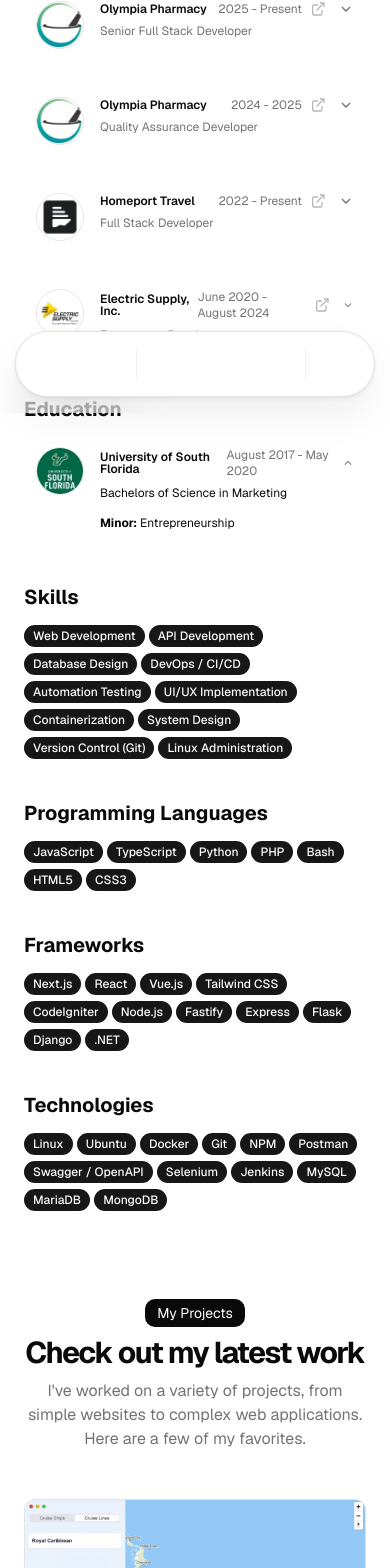
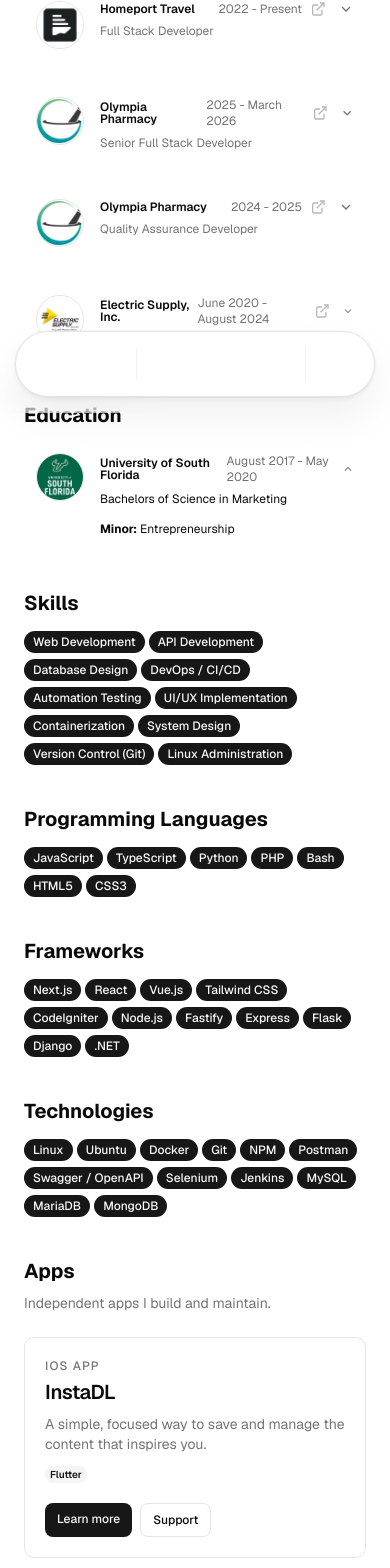
Before and after one commit to george-garzon/portfolio-next-js, a Next.js app in the folder ui/: page / in a window 390 px wide. Shown: the part 431-1999 px from the top of the page. Built offline with nearby package versions, Linux system fonts and the light colour scheme; some icons are missing.

Commit message:
August 2026 Update with Codex

```diff
--- /dev/null
+++ b/ui/app/apps/instadl/landing/page.tsx
@@ -0,0 +1,42 @@
+import type { Metadata } from "next";
+import Link from "next/link";
+
+export const metadata: Metadata = {
+    title: "Instadl | Save what inspires you",
+    description: "Meet Instadl, a simple and focused way to save and manage inspiring content.",
+};
+
+export default function InstadlLandingPage() {
+    return (
+        <div className="space-y-16 pb-20">
+            <section className="space-y-6 py-10 sm:py-16">
+                <p className="text-sm font-medium uppercase tracking-[0.2em] text-muted-foreground">Instadl for iOS</p>
+                <h1 className="max-w-xl text-5xl font-bold tracking-tighter sm:text-7xl">
+                    Save what inspires you.
+                </h1>
+                <p className="max-w-xl text-lg leading-relaxed text-muted-foreground">
+                    Instadl gives you a clean, focused place to keep and manage the content you want to revisit.
+                </p>
+                <Link
+                    href="/apps/instadl/support"
+                    className="inline-flex rounded-md bg-primary px-4 py-2.5 text-sm font-medium text-primary-foreground transition-opacity hover:opacity-80"
+                >
+                    Get support
+                </Link>
+            </section>
+
+            <section className="grid gap-3 sm:grid-cols-3">
+                {[
+                    ["Save", "Keep inspiring content close at hand."],
+                    ["Organize", "Build a collection that stays easy to navigate."],
+                    ["Revisit", "Come back to the things worth remembering."],
+                ].map(([title, description]) => (
+                    <div key={title} className="rounded-xl border bg-card p-5">
+                        <h2 className="font-semibold">{title}</h2>
+                        <p className="mt-2 text-sm leading-relaxed text-muted-foreground">{description}</p>
+                    </div>
+                ))}
+            </section>
+        </div>
+    );
+}
--- /dev/null
+++ b/ui/app/apps/instadl/layout.tsx
@@ -0,0 +1,18 @@
+import Link from "next/link";
+
+export default function InstadlLayout({ children }: Readonly<{ children: React.ReactNode }>) {
+    return (
+        <main className="min-h-[70dvh]">
+            <nav className="mb-16 flex items-center justify-between border-b pb-4">
+                <Link href="/apps/instadl/landing" className="font-semibold tracking-tight">
+                    InstaDL
+                </Link>
+                <div className="flex gap-4 text-sm text-muted-foreground">
+                    <Link href="/apps/instadl/landing" className="hover:text-foreground">About</Link>
+                    <Link href="/apps/instadl/support" className="hover:text-foreground">Support</Link>
+                </div>
+            </nav>
+            {children}
+        </main>
+    );
+}
--- /dev/null
+++ b/ui/app/apps/instadl/support/page.tsx
@@ -0,0 +1,27 @@
+import type { Metadata } from "next";
+
+export const metadata: Metadata = {
+    title: "InstaDL Support",
+    description: "Help and support for the InstaDL app.",
+};
+
+export default function InstaDLSupportPage() {
+    return (
+        <div className="max-w-xl space-y-8 pb-20">
+            <header className="space-y-4">
+                <p className="text-sm font-medium uppercase tracking-[0.2em] text-muted-foreground">Help center</p>
+                <h1 className="text-4xl font-bold tracking-tighter sm:text-5xl">InstaDL Support</h1>
+            </header>
+
+            <section className="rounded-xl border bg-card p-6">
+                <h2 className="text-lg font-semibold">Contact support</h2>
+                <a
+                    href="mailto:george.garzon@outlook.com"
+                    className="mt-3 inline-flex text-sm text-blue-500 hover:underline"
+                >
+                    george.garzon@outlook.com
+                </a>
+            </section>
+        </div>
+    );
+}
--- /dev/null
+++ b/ui/app/components/apps.tsx
@@ -0,0 +1,56 @@
+import Link from "next/link";
+import FadeIn from "./ui/fade-in";
+
+export default function Apps() {
+    return (
+        <section id="apps" className="space-y-6">
+            <FadeIn>
+                <div>
+                    <h2 className="text-xl font-bold">Apps</h2>
+                    <p className="mt-2 text-sm text-muted-foreground">
+                        Independent apps I build and maintain.
+                    </p>
+                </div>
+            </FadeIn>
+
+            <FadeIn>
+                <article className="rounded-lg border bg-card p-5 text-card-foreground">
+                    <div className="flex items-start justify-between gap-4">
+                        <div>
+                            <p className="text-xs font-medium uppercase tracking-widest text-muted-foreground">
+                                iOS App
+                            </p>
+                            <h3 className="mt-1 text-xl font-semibold tracking-tight">InstaDL</h3>
+                            <p className="mt-2 max-w-lg text-sm text-muted-foreground">
+                                A simple, focused way to save and manage the content that inspires you.
+                            </p>
+                            <div className="mt-3 flex flex-wrap gap-1">
+                                <span className="inline-flex items-center rounded-md border border-transparent bg-secondary px-1 py-0 text-[10px] font-semibold text-secondary-foreground">
+                                    Flutter
+                                </span>
+                            </div>
+                        </div>
+                        {/*<div className="flex size-12 shrink-0 items-center justify-center rounded-xl bg-foreground text-xl font-bold text-background">*/}
+                        {/*    I*/}
+                        {/*</div>*/}
+                    </div>
+
+                    <div className="mt-5 flex flex-wrap gap-2">
+                        <Link
+                            href="/apps/instadl/landing"
+                            className="rounded-md bg-primary px-3 py-2 text-xs font-medium text-primary-foreground transition-opacity hover:opacity-80"
+                        >
+                            Learn more
+                        </Link>
+                        <Link
+                            href="/apps/instadl/support"
+                            className="rounded-md border px-3 py-2 text-xs font-medium transition-colors hover:bg-accent"
+                        >
+                            Support
+                        </Link>
+                    </div>
+                </article>
+            </FadeIn>
+        </section>
+    );
+}
--- a/ui/app/components/hero.tsx
+++ b/ui/app/components/hero.tsx
@@ -9,13 +9,13 @@
                         <div className="flex-col flex flex-1 space-y-1.5">
                             <FadeIn>
                 <span className="inline-block text-3xl font-bold tracking-tighter sm:text-5xl xl:text-6xl">
-                  Hi, I'm George 👋
+                  Hi, I&apos;m George 👋
                 </span>
                             </FadeIn>
 
                             <FadeIn>
                 <span className="inline-block max-w-[600px] md:text-xl">
-                  Full Stack Developer at Olympia Pharmaceuticals
+                  Full Stack Developer at Homeport Travel
                 </span>
                             </FadeIn>
                         </div>
--- a/ui/app/components/work.tsx
+++ b/ui/app/components/work.tsx
@@ -6,11 +6,19 @@
 
 const workExperience = [
     {
+        company: "Homeport Travel",
+        href: "https://www.homeporttravel.com/",
+        img: "/hp.jpg",
+        role: "Full Stack Developer",
+        dates: "2022 - Present",
+        summary: "Built and containerized Homeport’s full-stack platform using React, Node.js, and CodeIgniter 4, integrating real-time cruise data, modular UI systems, business intelligence dashboards, and AWS SES—delivering a scalable, data-driven travel application.",
+    },
+    {
         company: "Olympia Pharmacy",
         href: "https://www.olympiapharmacy.com/",
         img: "/olympiapharma_logo.jpg",
         role: "Senior Full Stack Developer",
-        dates: "2025 - Present",
+        dates: "2025 - March 2026",
         summary: "Architecting and modernizing the Olympia Ordering Portal by transforming a legacy LAMP/CodeIgniter 3 system into a scalable, high-performance platform using PHP, optimized SQL, AWS, Cloudflare, and a new Next.js + Tailwind component-driven frontend.",
     },
     {
@@ -20,14 +28,6 @@
         role: "Quality Assurance Developer",
         dates: "2024 - 2025",
         summary: "Delivered high-impact QA efficiency boosts, and internal tools—improving stability, speeding onboarding, and optimizing prescription printing, order tracking, and API reliability across the Olympia Ordering Portal.",
-    },
-    {
-        company: "Homeport Travel",
-        href: "https://www.homeporttravel.com/",
-        img: "/hp.jpg",
-        role: "Full Stack Developer",
-        dates: "2022 - Present",
-        summary: "Built and containerized Homeport’s full-stack platform using React, Node.js, and CodeIgniter 4, integrating real-time cruise data, modular UI systems, business intelligence dashboards, and AWS SES—delivering a scalable, data-driven travel application.",
     },
     {
         company: "Electric Supply, Inc.",
--- a/ui/app/page.tsx
+++ b/ui/app/page.tsx
@@ -8,6 +8,7 @@
 import Technologies from "./components/technologies";
 import Projects from "./components/projects";
 import Contact from "./components/contact";
+import Apps from "./components/apps";
 
 export default function Home() {
   return (
@@ -20,6 +21,7 @@
         <Languages />
         <Frameworks />
         <Technologies />
+        <Apps />
         <Projects />
         <Contact />
       </main>
```
